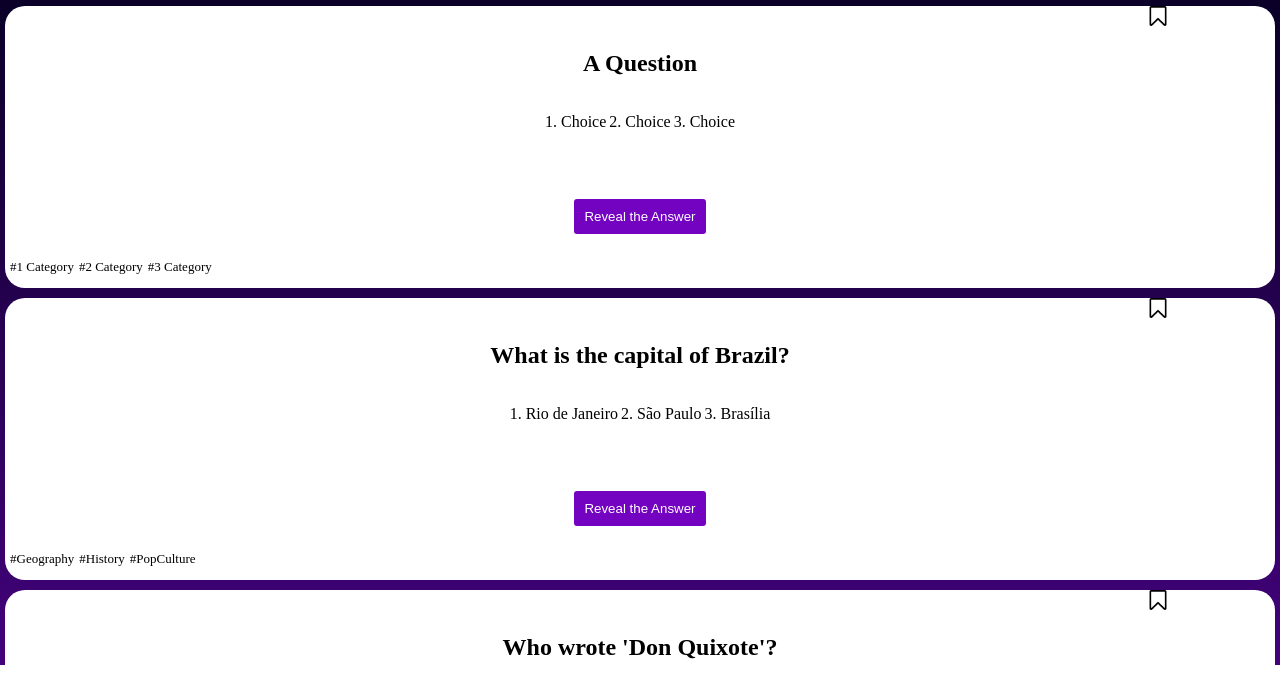
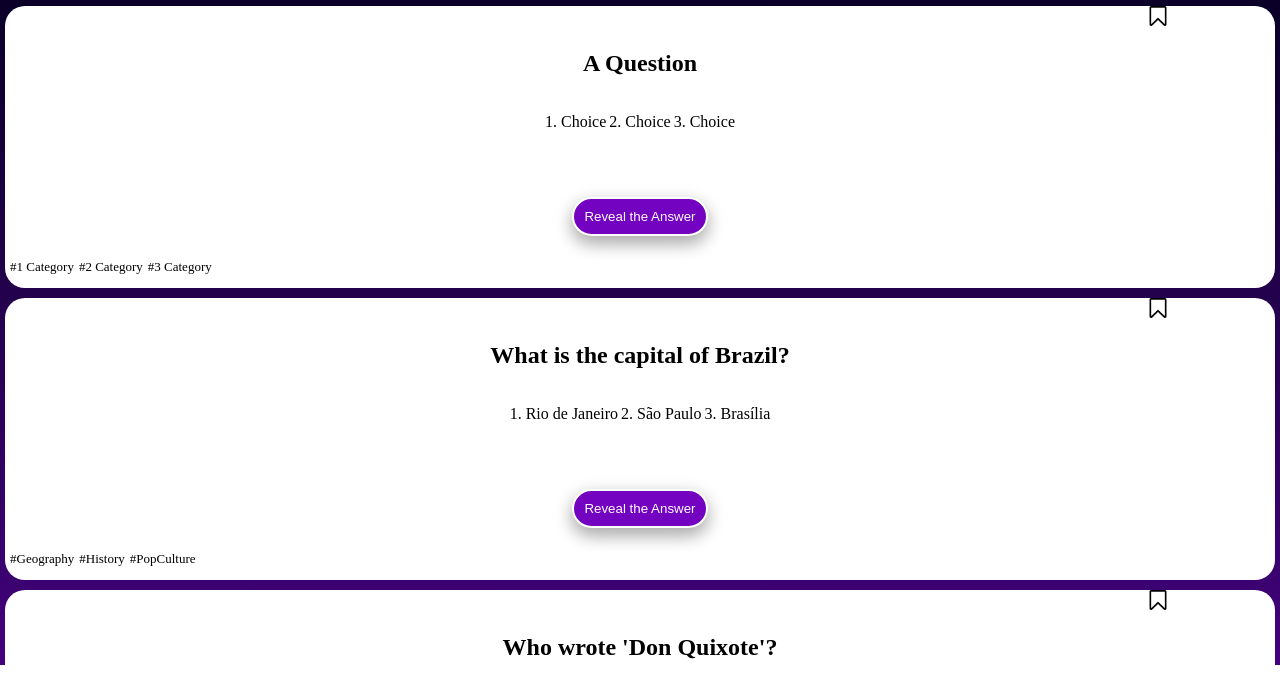
Before and after one commit to Larissartoricader/App-Quiz, a plain HTML site: page index.html in a window 1280 px wide. Shown: the part 79-757 px from the top of the page. Drawn offline with Linux system fonts and the light colour scheme.

Commit message:
Update Answer Button Hover

```diff
--- a/styles/home.css
+++ b/styles/home.css
@@ -37,11 +37,18 @@ header {
 }
 .answer-button {
   border: solid 2px White;
-  border-radius: 5px;
+  border-radius: 50px;
   padding: 10px;
   background-color: #7303c0;
   color: White;
+  cursor: pointer;
+  box-shadow: 0 8px 16px 0 rgba(0, 0, 0, 0.2), 0 6px 20px 0 rgba(0, 0, 0, 0.19);
 }
+.answer-button:hover {
+  transform: scale(1.05);
+  box-shadow: 0px 4px 6px rgba(0, 0, 0, 0.1);
+}
+
 .answer-txt-unvisible {
   visibility: hidden;
 }
```
